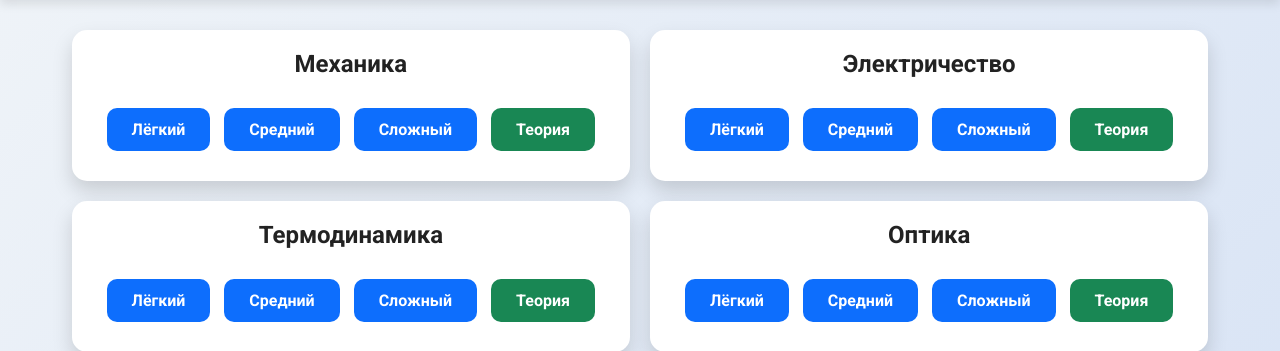
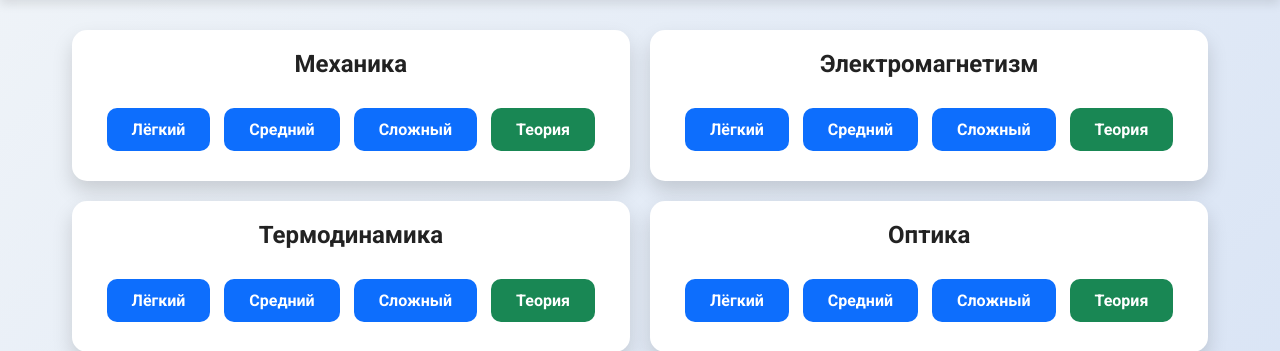
Before and after one commit to k1ng73/project, a Flask app: page / in a window 1280 px wide. Shown: the part 117-468 px from the top of the page. Run offline with Flask 3, Linux system fonts and the light colour scheme.

Commit message:
Add files via upload

```diff
--- a/templates/index.html
+++ b/templates/index.html
@@ -24,11 +24,11 @@
                 <a href="/theory/Механика" class="btn theory-btn">Теория</a>
             </div>
             <div class="card">
-                <h2>Электричество</h2>
-                <a href="/test/Электричество/Лёгкий" class="btn">Лёгкий</a>
-                <a href="/test/Электричество/Средний" class="btn">Средний</a>
-                <a href="/test/Электричество/Сложный" class="btn">Сложный</a>
-                <a href="/theory/Электричество" class="btn theory-btn">Теория</a>
+                <h2>Электромагнетизм</h2>
+                <a href="/test/Электромагнетизм/Лёгкий" class="btn">Лёгкий</a>
+                <a href="/test/Электромагнетизм/Средний" class="btn">Средний</a>
+                <a href="/test/Электромагнетизм/Сложный" class="btn">Сложный</a>
+                <a href="/theory/Электромагнетизм" class="btn theory-btn">Теория</a>
             </div>
             <div class="card">
                 <h2>Термодинамика</h2>
```
